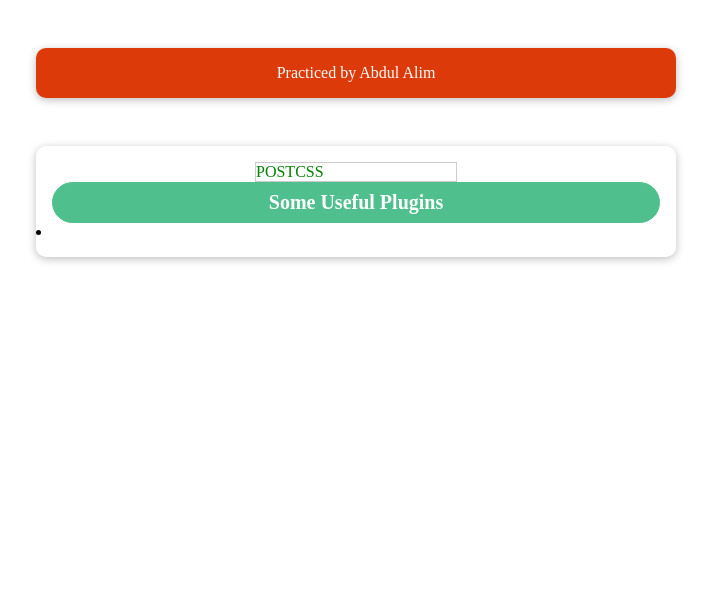
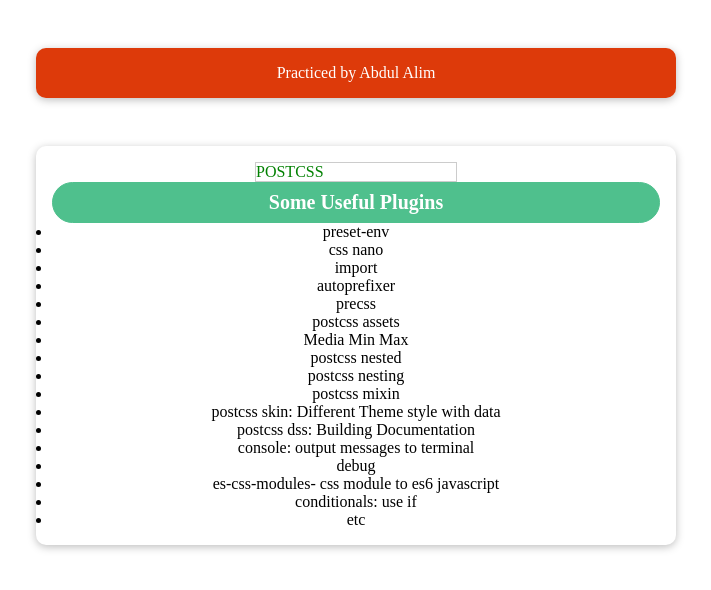
Before and after one commit to DevAbdulAlimRony/postcss-sandbox, a website: page index.html in a window 1280 px wide. Shown: the whole page, without its empty margins (284-995 px from the left). Drawn offline with Linux system fonts and the light colour scheme.

Commit message:
finalize

```diff
--- a/index.html
+++ b/index.html
@@ -16,7 +16,23 @@
         <!-- List of Some Plugin that might be useful -->
         <p>Some Useful Plugins</p>
         <ul>
-            <li></li>
+            <li>preset-env</li>
+            <li>css nano</li>
+            <li>import</li>
+            <li>autoprefixer</li>
+            <li>precss</li>
+            <li>postcss assets</li>
+            <li>Media Min Max</li>
+            <li>postcss nested</li>
+            <li>postcss nesting</li>
+            <li>postcss mixin</li>
+            <li>postcss skin: Different Theme style with data</li>
+            <li>postcss dss: Building Documentation</li>
+            <li>console: output messages to terminal</li>
+            <li>debug</li>
+            <li>es-css-modules- css module to es6 javascript</li>
+            <li>conditionals: use if</li>
+            <li>etc</li>
         </ul>
     </section>
 </body>
--- a/postcss.config.js
+++ b/postcss.config.js
@@ -16,7 +16,7 @@ module.exports = {
 
         //Using Future CSS
         require('postcss-preset-env')({
-            stage: 1,
+            stage: 2,
         }),
 
         /*Minify the CSS, Written in Nodejs
```
